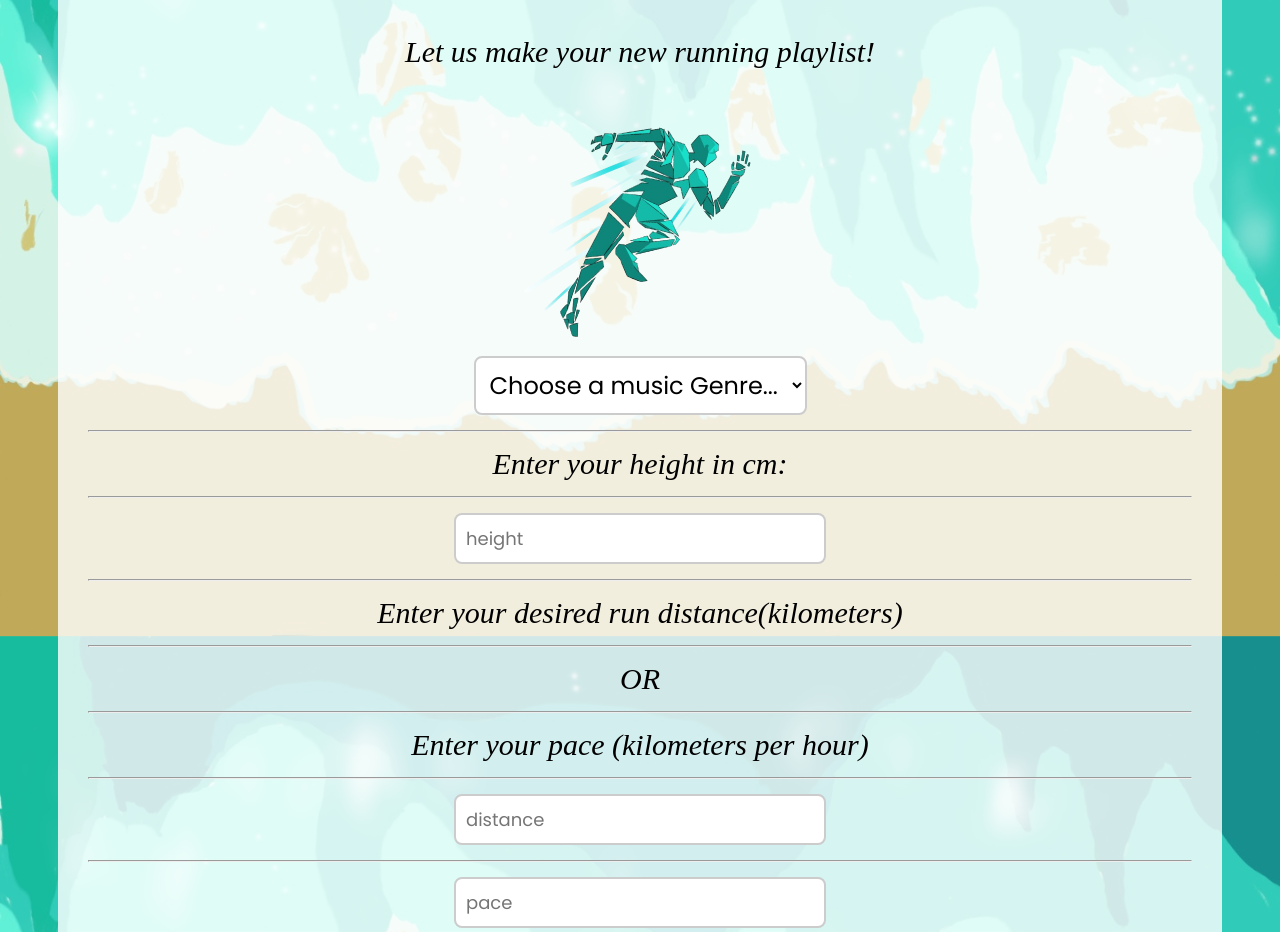
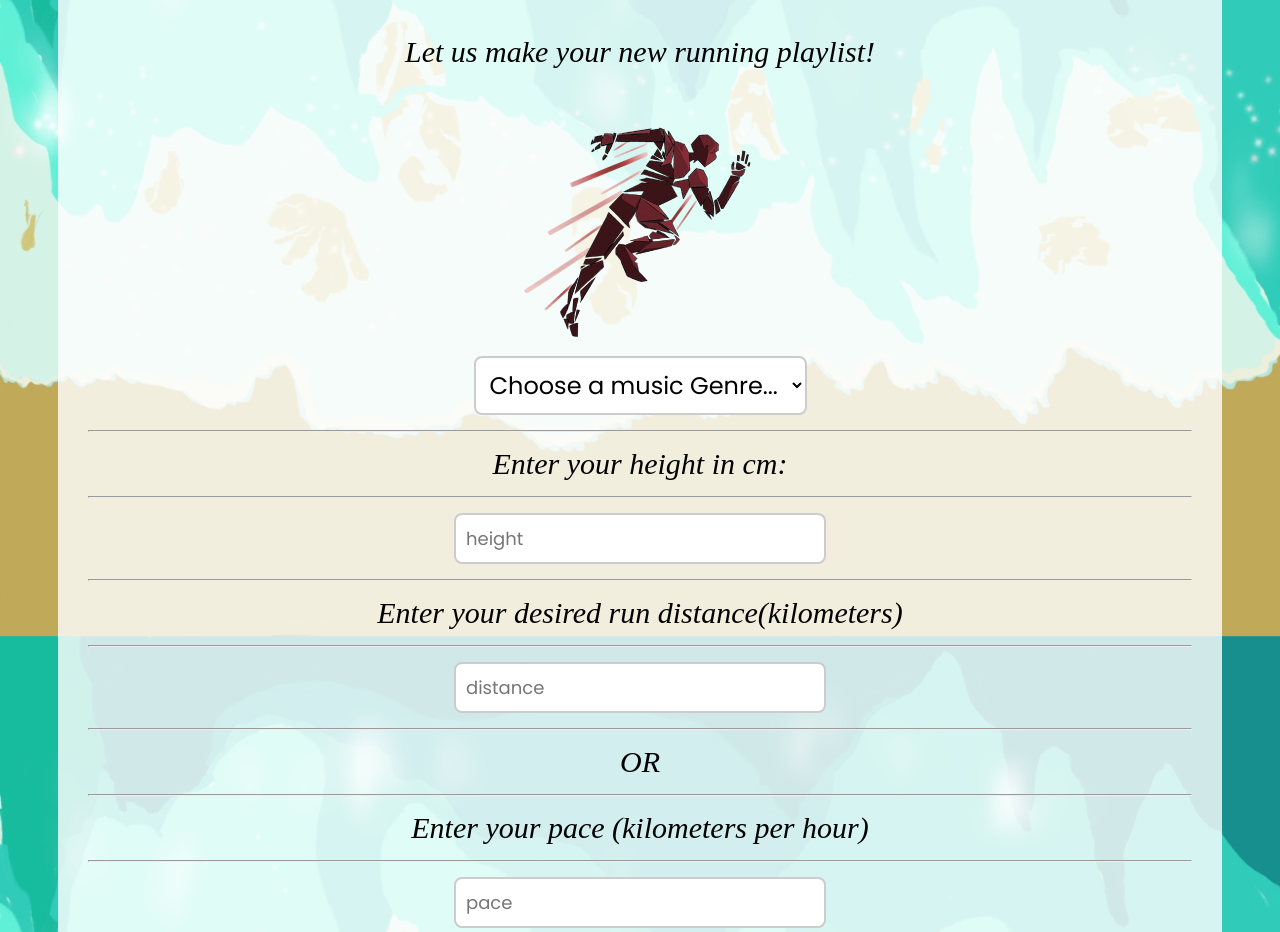
Before and after one commit to Alejandrol273/RunWithTheBeat, a website: page first_page.html in a window 1280 px wide. Shown: the part 274-1206 px from the top of the page. Drawn offline with Linux system fonts and the light colour scheme; a web font is replaced by a local one.

Commit message:
More stuff

```diff
--- a/first_page.html
+++ b/first_page.html
@@ -17,7 +17,7 @@
 
     <div class="fancy">
         <p title="About Run With The Beat">Let us make your new running playlist!</p>
-        <img src="Images\Logo-removebg-preview.png" alt="Nature" width="250" height="250">
+        <img src="Images\Untitled34_20261025105039.png" alt="Nature" width="250" height="250">
 
         <form id="runForm" action="/submit-run" method="POST">
     <!-- your inputs, dropdowns, and submit button -->
@@ -49,11 +49,11 @@
             <hr>
             <label>Enter your desired run distance(kilometers)</label>
             <hr>
+            <input type="text" id="distance" name="distance" placeholder="distance">
+            <hr>
             <label>OR</label>
             <hr>
             <label>Enter your pace (kilometers per hour)</label>
-            <hr>
-            <input type="text" id="distance" name="distance" placeholder="distance">
             <hr>
             <input type="text" id="pace" name="pace" placeholder="pace">
             <hr>
```
Also changed, not shown: Images/Untitled34_20261025105039.png (added).
